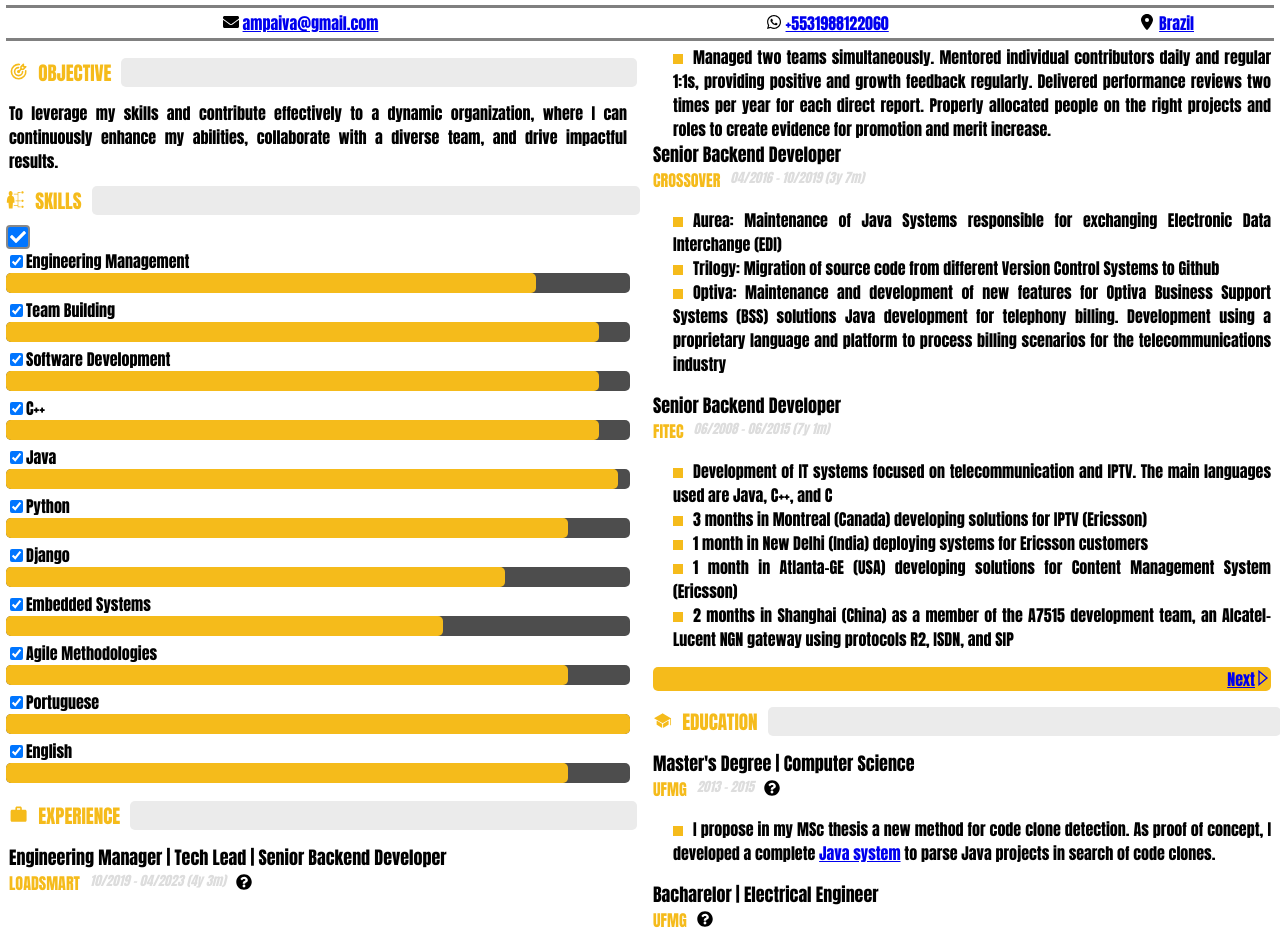
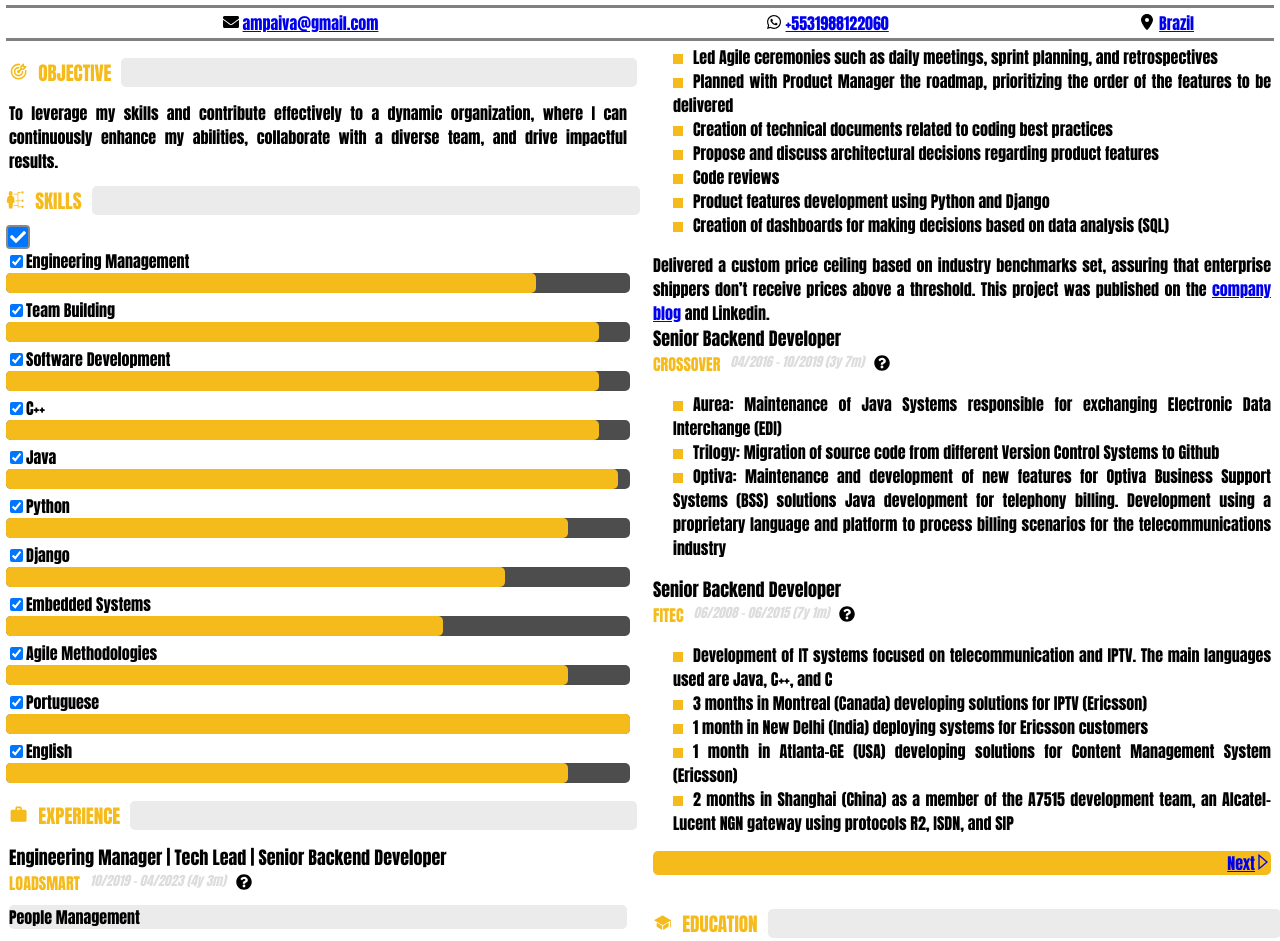
Before and after one commit to ampaiva/mycv, a React (Create React App) app: page / in a window 1280 px wide. Shown: the part 84-1025 px from the top of the page. Built offline with nearby package versions, Linux system fonts and the light colour scheme.

Commit message:
Recursive started

```diff
--- a/public/cv.json
+++ b/public/cv.json
@@ -72,9 +72,9 @@
                 "Tech Lead",
                 "Senior Backend Developer"
             ],
-            "activities": [
+            "paragraphs": [
                 {
-                    "title": "People Management",
+                    "subtitle-highlight": "People Management",
                     "description": "Managed two teams simultaneously. Mentored individual contributors daily and regular 1:1s, providing positive and growth feedback regularly. Delivered performance reviews two times per year for each direct report. Properly allocated people on the right projects and roles to create evidence for promotion and merit increase.",
                     "tags": [
                         "engineering management"
@@ -94,13 +94,29 @@
                             "hint": "Mentored individual contributors daily and regular 1:1s, providing positive and growth feedback regularly. Delivered performance reviews two times per year for each direct report. Properly allocated people on the right projects and roles to create evidence for promotion and merit increase."
                         }
                     ]
+                },
+                {
+                    "subtitle-highlight": "Technical Management",
+                    "tags": [
+                        "engineering management"
+                    ],
+                    "activities": [
+                        "Led Agile ceremonies such as daily meetings, sprint planning, and retrospectives",
+                        "Planned with Product Manager the roadmap, prioritizing the order of the features to be delivered",
+                        "Creation of technical documents related to coding best practices",
+                        "Propose and discuss architectural decisions regarding product features",
+                        "Code reviews",
+                        "Product features development using Python and Django",
+                        "Creation of dashboards for making decisions based on data analysis (SQL)"
+                    ],
+                    "paragraph": "Delivered a custom price ceiling based on industry benchmarks set, assuring that enterprise shippers don’t receive prices above a threshold. This project was published on the [company blog](https://blog.loadsmart.com/2021/10/22/put-bumpers-on-dynamic-pricing-roll-with-adaptive-price-ceiling-guardrails-for-enterprise-shippers) and Linkedin."
                 }
             ]
         },
         {
             "company": {
                 "name": "Crossover",
-                "description": "Crossover is one of the companies of [ESW Capital](https://www.linkedin.com/company/eswcapital/about/). Based in Austin, Texas, the ESW Capital group specifically focuses on buying, strengthening, and then growing mature business software companies."
+                "hint": "Crossover is one of the companies of [ESW Capital](https://www.linkedin.com/company/eswcapital/about/). Based in Austin, Texas, the ESW Capital group specifically focuses on buying, strengthening, and then growing mature business software companies."
             },
             "start": "04/2016",
             "end": "10/2019 (3y 7m)",
@@ -116,7 +132,7 @@
         {
             "company": {
                 "name": "FITec",
-                "description": "Created in the 1990s, [FITec](https://fitec.org.br/home) is an Institute of Science and Technology (ICT) accredited by various Brazilian bodies, qualified to enter into agreements with companies benefiting from the Laws of Incentive to Research and Technological Development.<p>Its staff has about 350 employees, consisting of doctors, post-doctors, masters, postgraduates, graduates and technicians, with extensive market experience and great qualification in the areas of Digital Transformation, Artificial Intelligence, Data Science, IoT , Management, Industrial Design and Production Engineering, distributed between Recife, Campinas, São José dos Campos, Belo Horizonte and Manaus.<p>This team, working alone or together with teams of partners from different parts of the world, has developed Hardware, Firmware and Software projects in recent years in the areas of: Telecommunications, IT, Electric Energy, Biomedical Equipment, Industrial Automation (4.0), Technologies Assistive Services, Automotive Industry and Logistics."
+                "hint": "Created in the 1990s, [FITec](https://fitec.org.br/home) is an Institute of Science and Technology (ICT) accredited by various Brazilian bodies, qualified to enter into agreements with companies benefiting from the Laws of Incentive to Research and Technological Development.<p>Its staff has about 350 employees, consisting of doctors, post-doctors, masters, postgraduates, graduates and technicians, with extensive market experience and great qualification in the areas of Digital Transformation, Artificial Intelligence, Data Science, IoT , Management, Industrial Design and Production Engineering, distributed between Recife, Campinas, São José dos Campos, Belo Horizonte and Manaus.<p>This team, working alone or together with teams of partners from different parts of the world, has developed Hardware, Firmware and Software projects in recent years in the areas of: Telecommunications, IT, Electric Energy, Biomedical Equipment, Industrial Automation (4.0), Technologies Assistive Services, Automotive Industry and Logistics."
             },
             "start": "06/2008",
             "end": "06/2015 (7y 1m)",
@@ -134,7 +150,7 @@
         {
             "company": {
                 "name": "ATAN",
-                "description": ""
+                "hint": "Development of IT systems mainly using Java and J2EE application servers, attending customers such as [Arcelor-Mittal](www.arcelormittal.com)"
             },
             "start": "08/2005",
             "end": "09/2006 (1y 2m)",
@@ -143,7 +159,6 @@
                 "Project Lead"
             ],
             "activities": [
-                "Development of IT systems mainly using Java and J2EE application servers, attending customers such as [Arcelor-Mittal](https://corporate.arcelormittal.com/)",
                 "Tech Lead of a team responsible for migrating Level 2 messages from a legacy Cobol system to a J2EE platform. This was a mission-critical system that transported in real-time low-level messages of steelworks operation such as temperature, humidity, measurement of chemical elements, etc.. to be analyzed higher-level systems and determined the actions to be taken. Therefore, the migration had to be rigorously tested before switching between the systems",
                 "Collected with stakeholders the requirements for building a system that manages ships with coal for the steelworks operation"
             ]
@@ -151,7 +166,7 @@
         {
             "company": {
                 "name": "FITec",
-                "description": "Created in the 1990s, [FITec](https://fitec.org.br/home) is an Institute of Science and Technology (ICT) accredited by various Brazilian bodies, qualified to enter into agreements with companies benefiting from the Laws of Incentive to Research and Technological Development.<p>Its staff has about 350 employees, consisting of doctors, post-doctors, masters, postgraduates, graduates and technicians, with extensive market experience and great qualification in the areas of Digital Transformation, Artificial Intelligence, Data Science, IoT , Management, Industrial Design and Production Engineering, distributed between Recife, Campinas, São José dos Campos, Belo Horizonte and Manaus.<p>This team, working alone or together with teams of partners from different parts of the world, has developed Hardware, Firmware and Software projects in recent years in the areas of: Telecommunications, IT, Electric Energy, Biomedical Equipment, Industrial Automation (4.0), Technologies Assistive Services, Automotive Industry and Logistics."
+                "hint": "Created in the 1990s, [FITec](https://fitec.org.br/home) is an Institute of Science and Technology (ICT) accredited by various Brazilian bodies, qualified to enter into agreements with companies benefiting from the Laws of Incentive to Research and Technological Development.<p>Its staff has about 350 employees, consisting of doctors, post-doctors, masters, postgraduates, graduates and technicians, with extensive market experience and great qualification in the areas of Digital Transformation, Artificial Intelligence, Data Science, IoT , Management, Industrial Design and Production Engineering, distributed between Recife, Campinas, São José dos Campos, Belo Horizonte and Manaus.<p>This team, working alone or together with teams of partners from different parts of the world, has developed Hardware, Firmware and Software projects in recent years in the areas of: Telecommunications, IT, Electric Energy, Biomedical Equipment, Industrial Automation (4.0), Technologies Assistive Services, Automotive Industry and Logistics."
             },
             "start": "05/2000",
             "end": "08/2005 (5y 4m)",
--- a/src/CV.css
+++ b/src/CV.css
@@ -70,6 +70,15 @@
   margin-left: 10px;
   background-color: #ebebeb;
   border-radius: 5px;
+}
+
+.subtitle-highlight {
+  width: 100%;
+  height: 100%;
+  background-color: #ebebeb;
+  border-radius: 5px;
+  margin-top: 10px;
+  margin-bottom: 10px;
 }
 
 .container .body .section .contents {
--- a/src/components/Visible.js
+++ b/src/components/Visible.js
@@ -1,18 +1,13 @@
 
 import React from 'react';
 import { useGlobalContext } from '../state/GlobalContext';
-import { toHTML } from '../components/toHTML';
 
-export function Visible({ activity, index }) {
+export function Visible({ tags, contents }) {
     const { globalContext } = useGlobalContext();
 
-    const visible = activity?.tags ? activity?.tags.some(tag => globalContext["labelSelected"][tag.toLowerCase()]) : true;
+    const visible = tags ? tags.some(tag => globalContext["labelSelected"][tag.toLowerCase()]) : true;
 
-    return <div>{visible &&
-        (
-            <li key={index} dangerouslySetInnerHTML={{ __html: toHTML(activity?.description ?? activity) }} />
-        )}
-    </div>;
+    return <div>{visible && contents}</div>;
 }
 
 export default Visible;
--- a/src/parser/experiences.js
+++ b/src/parser/experiences.js
@@ -7,23 +7,73 @@ import Pagination from './pagination';
 import { Hint } from '../components/Hint';
 import { Roles } from '../components/Roles';
 import { Visible } from '../components/Visible'
+import { toHTML } from '../components/toHTML';
 
 
 function Activity({ activity, index }) {
+    const contents = (
+        <li key={index} dangerouslySetInnerHTML={{ __html: toHTML(activity?.description ?? activity) }} />
+    );
+
     return (
-        <Visible activity={activity} index={index} />
+        <Visible tags={activity.tags} contents={contents} />
+    );
+}
+
+function Text({ className, text }) {
+    const contents = (
+        <div className={className} dangerouslySetInnerHTML={{ __html: toHTML(text?.description ?? text) }} />
+    );
+
+    return (
+        <Visible tags={text.tags} contents={contents} />
+    );
+}
+function Activities({ activities }) {
+    return (
+        <div className="activities">
+            <ul className="list">
+                {activities?.map((activity, index) => (
+                    <Activity activity={activity} index={index} />
+                ))}
+            </ul>
+        </div>
+    );
+}
+
+const functionMap = {
+    "activities": (activities) => (<Activities activities={activities} />),
+    "tags": () => (<></>)
+}
+
+
+function Paragraph({ paragraph }) {
+
+    const generatedKey = Object.keys(paragraph)
+    .map(
+        (key) => functionMap[key] ?
+            functionMap[key](paragraph[key]) :
+            (<Text className={key} text={paragraph[key]}/>)
+    );
+    console.log(generatedKey);
+    const contents = (
+        <>
+        {generatedKey}
+        </>
+    );
+
+    return (
+        <Visible tags={paragraph.tags} contents={contents} />
     );
 }
 
 
-function Activities({ activities }) {
+function Paragraphs({ paragraphs }) {
     return (
-        <div className="activities">
-            <ul className="list">
-                {activities.map((activity, index) => (
-                    <Activity activity={activity} index={index} />
+        <div className="paragraphs">
+                {paragraphs?.map((activity) => (
+                    <Paragraph paragraph={activity} />
                 ))}
-            </ul>
         </div>
     );
 }
@@ -38,6 +88,7 @@ function Experience({ experience }) {
                 <div className="column"><div className="period">{`${experience.start} - ${experience.end}`}</div></div>
                 <div className="column"><Hint hint={experience.company.hint} /></div>
             </div>
+            <Paragraphs paragraphs={experience.paragraphs} />
             <Activities activities={experience.activities} />
         </div>
     );
```
